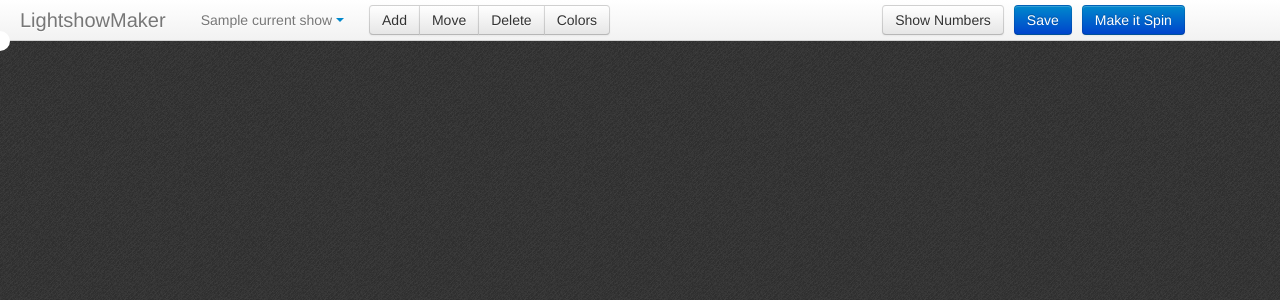
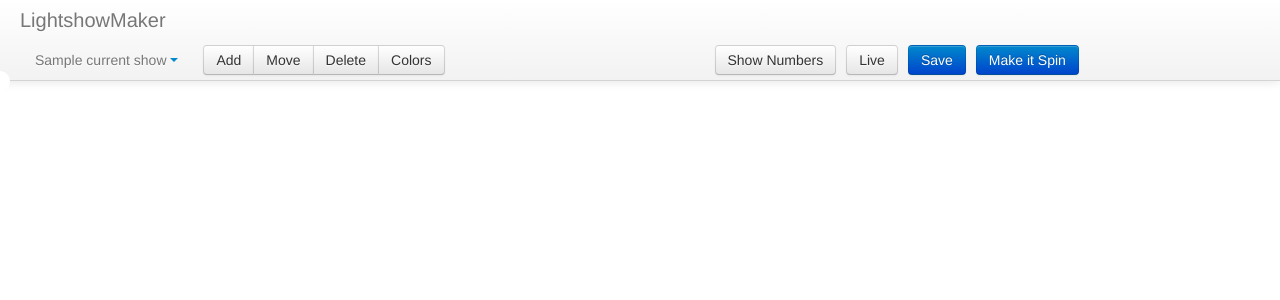
Before and after one commit to mrsutherland/lightshow, a Django app: template lightshowmaker/lightshowmaker/templates/index.html in a window 1280 px wide. Shown: the top 300 px of the page. Run offline with Django 3.2, Linux system fonts and the light colour scheme; the template is opened without the code that fills it: most values are stand-ins (such as "Sample title", 1, 10 or a date in 2020); some libraries are stand-ins or nearby versions.

Commit message:
Added real-time mode, maybe

```diff
--- a/lightshowmaker/lightshowmaker/static/js/main.js
+++ b/lightshowmaker/lightshowmaker/static/js/main.js
@@ -7,6 +7,18 @@
     colors.alpha = Math.round(color.toRgb().a * 255);
     colors.color = 'rgba(' + colors.red * 17 + ',' + colors.green * 17 + ',' + colors.blue * 17 + ',' + colors.alpha / 255.0 + ')';
     $(this).css('background-color', colors.color);
+
+    if $('#live').hasClass('active'){
+        $('#live').button('loading');
+        $.ajax({
+            url: '/show/' + $('div#body').data('showId') + '/real_time/',
+            type: 'POST',
+            data: {'data': JSON.stringify({'steps': 1, 'lights': [{'number': $(this).data('number'), 'colors': [colors]}]})},
+            success: function(data, status, xhr){
+                $('#live').button('reset');
+            }
+        })
+    };
 }
 
 var spectrumData = {
@@ -52,9 +64,24 @@
         max: stepCount - 1,
         steps: stepCount,
         change: function(event, ui){
+            var lights = [];
+
             for (var i=0; i<$('.light').length; i++){
                 var light = $($('.light')[i]);
                 light.css('background-color', light.data('colors')[ui.value].color);
+                lights.append({'colors': [light.data('colors')[ui.value]], 'number': light.data('number')});
+            };
+
+            if $('#live').hasClass('active'){
+                $('#live').button('loading');
+                $.ajax({
+                    url: '/show/' + $('div#body').data('showId') + '/real_time/',
+                    type: 'POST',
+                    data: {'data': JSON.stringify({'steps': 1, 'lights': lights})},
+                    success: function(data, status, xhr){
+                        $('#live').button('reset');
+                    }
+                })
             };
         }
     });
@@ -234,7 +261,7 @@
         });
     });
 
-    $('#real-time').on('click', function(e){
+    $('#make-it-spin').on('click', function(e){
        var $this = $(this).button('loading');
        e.preventDefault()
        $.ajax({
--- a/lightshowmaker/lightshowmaker/templates/index.html
+++ b/lightshowmaker/lightshowmaker/templates/index.html
@@ -46,8 +46,9 @@
                         <li><div id='slider'></div></li>
                         <li><button id='play' type='button' class='btn' data-playing-text='&lt;i class="icon-pause" &gt;&lt;/i&gt;'><i class='icon-play'></i></button></li>
                         <li><button id='show-numbers' type='button' class='btn' data-toggle='button'>Show Numbers</button></li>
+                        <li><button id='live' type='button' class='btn' data-toggle='button' data-loading-text='Sending...'>Live</button></li>
                         <li><button id='save' type='button' class='btn btn-primary' data-loading-text='Saving...' autocomplete='off'>Save</button></li>
-                        <li><button id='real-time' type='button' class='btn btn-primary' data-loading-text='Making it spin...' autocomplete='off'>Make it Spin</button></li>
+                        <li><button id='make-it-spin' type='button' class='btn btn-primary' data-loading-text='Making it spin...' autocomplete='off'>Make it Spin</button></li>
                     {% endif %}
                 </ul>
             </div>
```
